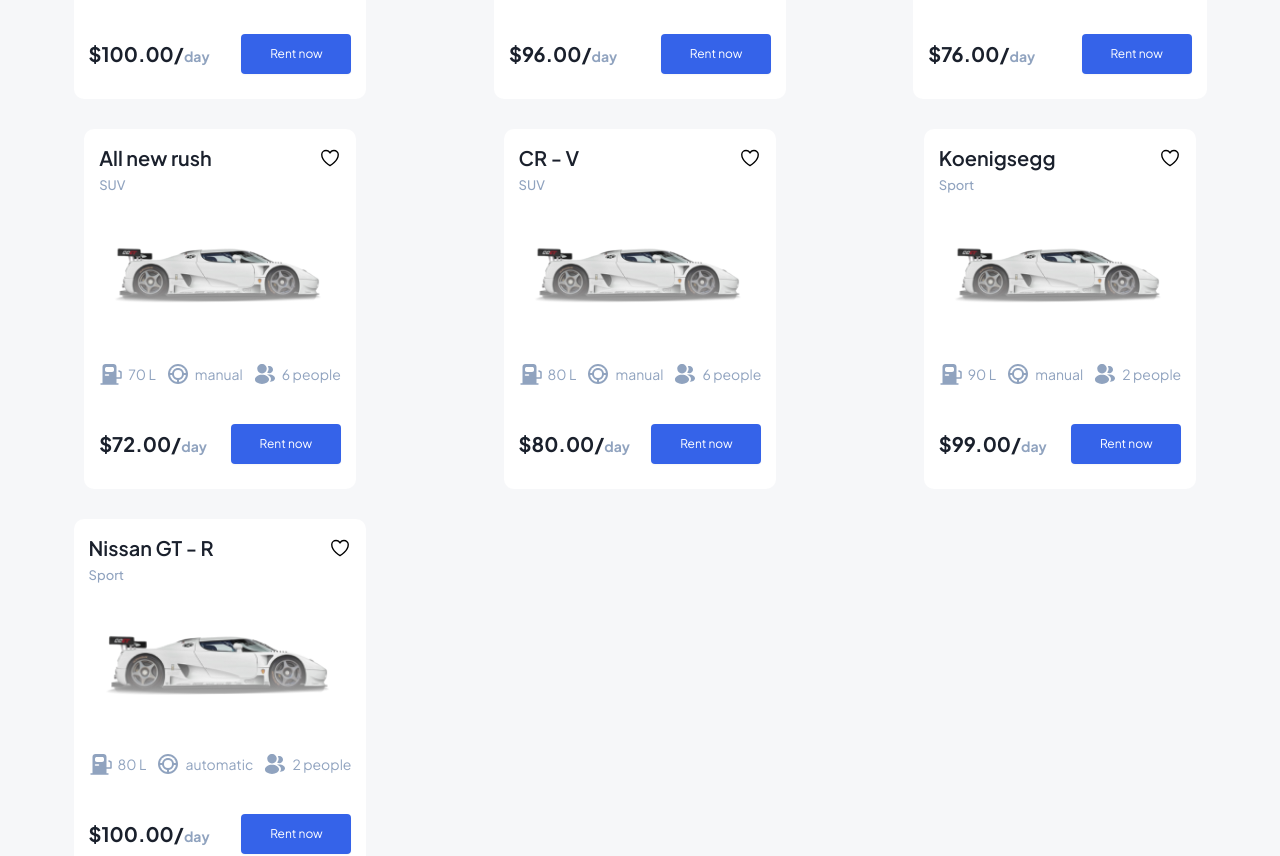
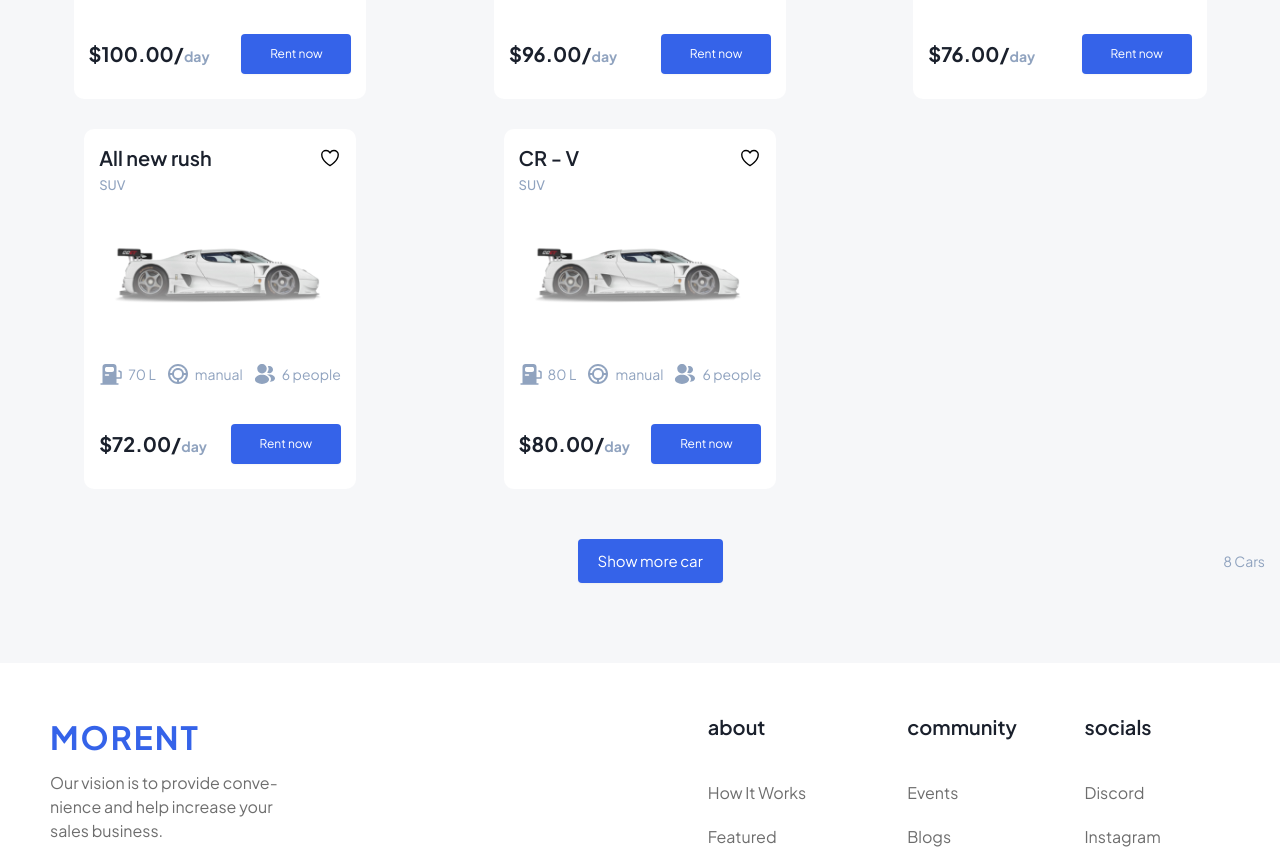
Before and after one commit to abolfazlcodes/morent, a React (Vite) app: page / in a window 1280 px wide. Shown: the part 1660-2516 px from the top of the page. Built offline with nearby package versions, Linux system fonts and the light colour scheme.

Commit message:
add toast notification to the app

```diff
--- a/index.html
+++ b/index.html
@@ -2,7 +2,6 @@
 <html lang="en">
   <head>
     <meta charset="UTF-8" />
-    <link rel="icon" type="image/svg+xml" href="/vite.svg" />
     <meta name="viewport" content="width=device-width, initial-scale=1.0" />
     <link rel="preconnect" href="https://fonts.googleapis.com" />
     <link rel="preconnect" href="https://fonts.gstatic.com" crossorigin />
--- a/package.json
+++ b/package.json
@@ -4,14 +4,18 @@
   "version": "0.0.0",
   "type": "module",
   "scripts": {
-    "dev": "vite",
+    "dev": "vite --auto",
     "build": "tsc && vite build",
     "lint": "eslint . --ext ts,tsx --report-unused-disable-directives --max-warnings 0",
     "preview": "vite preview"
   },
   "dependencies": {
+    "@tanstack/react-query": "^4.35.0",
+    "@tanstack/react-query-devtools": "^4.35.0",
     "react": "^18.2.0",
     "react-dom": "^18.2.0",
+    "react-hook-form": "^7.46.1",
+    "react-hot-toast": "^2.4.1",
     "react-icons": "^4.10.1",
     "react-router-dom": "^6.15.0",
     "styled-components": "^6.0.7",
--- a/src/App.tsx
+++ b/src/App.tsx
@@ -5,6 +5,7 @@
 import AppLayout from "./ui/AppLayout";
 import PageNotFound from "./pages/PageNotFound";
 import Spinner from "./ui/Spinner";
+import { Toaster } from "react-hot-toast";
 
 const HomePage = lazy(() => import("./pages/HomePage"));
 const Settings = lazy(() => import("./pages/Settings"));
@@ -30,6 +31,30 @@
         <Route path='/login' element={<Login />} />
         <Route path='*' element={<PageNotFound />} />
       </Routes>
+
+      <Toaster
+        position='top-center'
+        reverseOrder={true}
+        gutter={12}
+        containerStyle={{
+          margin: "8px",
+        }}
+        toastOptions={{
+          success: {
+            duration: 3000,
+          },
+          error: {
+            duration: 5000,
+          },
+          style: {
+            fontSize: "16px",
+            maxWidth: "500px",
+            padding: "16px",
+            backgroundColor: "var(--color-white)",
+            color: "var(--color-grey-700)",
+          },
+        }}
+      />
     </Suspense>
   );
 }
--- a/src/features/authentication/LoginForm.tsx
+++ b/src/features/authentication/LoginForm.tsx
@@ -11,7 +11,6 @@
         <Input
           type='email'
           id='email'
-          // This makes this form better for password managers
           autoComplete='username'
           //   disabled={isLoading}
           //   value={email}
--- a/src/pages/Signup.tsx
+++ b/src/pages/Signup.tsx
@@ -12,7 +12,6 @@
   justify-content: center;
   gap: 3.2rem;
   background-color: var(--color-grey-50);
-  border: 1px solid black;
 `;
 
 const WrapperCenter = styled.div`
--- a/src/styles/GlobalStyles.ts
+++ b/src/styles/GlobalStyles.ts
@@ -12,6 +12,7 @@
         --color-grey-300: #d1d5db;
         --color-grey-400: #90A3BF;
         --color-grey-500: #596780;
+        --color-grey-700: #374151;
         --color-bg-grey: #F6F7F9;
         --color-blue-600: #54A6FF;
         --color-blue-700: #4099f9;
--- a/src/ui/CardsWrapper.tsx
+++ b/src/ui/CardsWrapper.tsx
@@ -97,26 +97,6 @@
     category: "SUV",
     image: car,
   },
-  {
-    id: 9,
-    name: "Koenigsegg",
-    pricePerDay: 99,
-    capacity: 2,
-    automatic: false,
-    tankCapacity: 90,
-    category: "Sport",
-    image: car,
-  },
-  {
-    id: 10,
-    name: "Nissan GT - R",
-    pricePerDay: 100,
-    capacity: 2,
-    automatic: true,
-    tankCapacity: 80,
-    category: "Sport",
-    image: car,
-  },
 ];
 
 function CardsWrapper() {
```
Also changed, not shown: 1 other file (tests, documents, lock files or other folders).
